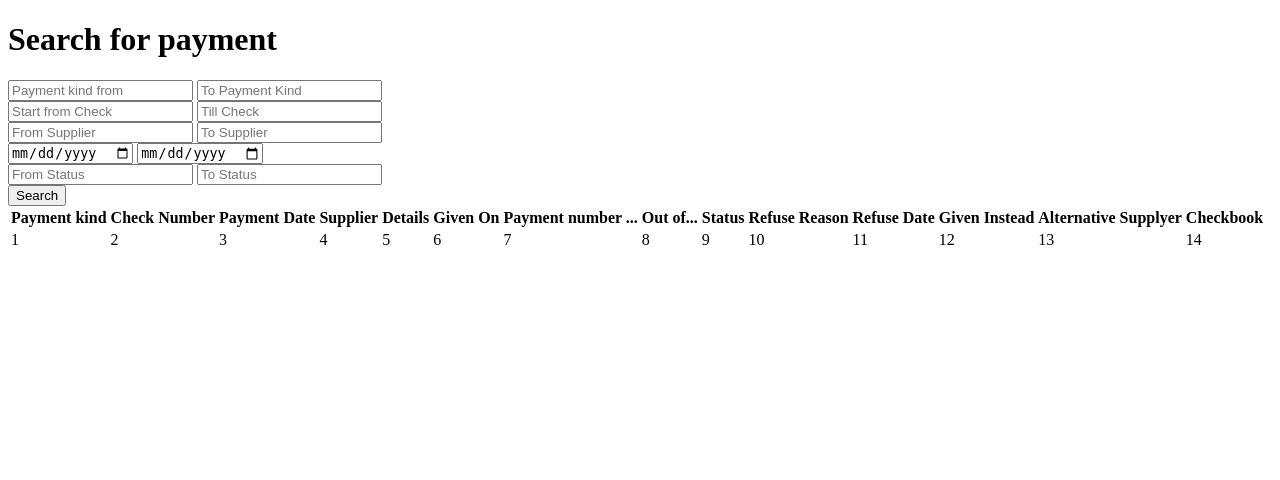
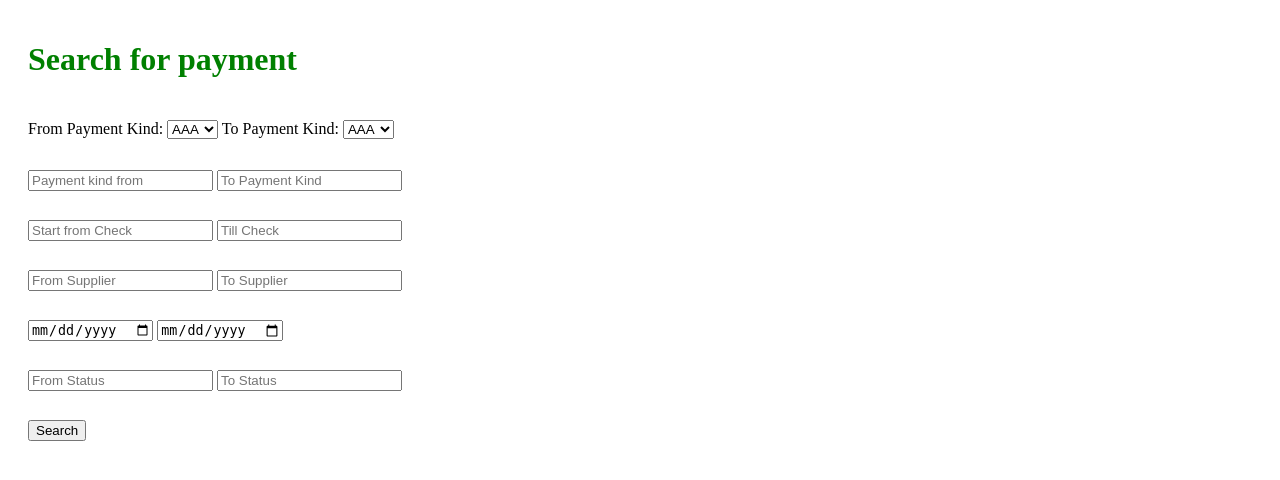
Before and after one commit to lenagavrilov/payments, a Django app: template search/templates/search/index.html in a window 1280 px wide. Shown: the top 480 px of the page. Run offline with Django 3.2, Linux system fonts and the light colour scheme; the template is opened without the code that fills it, so the values that code supplies are empty.

Commit message:
added for loop and moved all the css code to styles1.css

```diff
--- /dev/null
+++ b/search/static/search/styles1.css
@@ -0,0 +1,14 @@
+h1 {
+    padding: 20px;
+    color: green;
+}
+div {
+    height: 50px;
+    margin-left: 20px;;
+}
+
+table, td, th {
+    border: 1px black solid;
+    border-collapse: collapse;
+    padding: 5px;
+}
--- a/search/templates/search/index.html
+++ b/search/templates/search/index.html
@@ -1,10 +1,31 @@
+{% load static %}
 <!DOCTYPE html>
 <html lang='en'>
     <head>
         <title>Search</title>
+        <link rel="stylesheet" href="{% static 'search/styles1.css' %}">
+
     </head>
     <body>
-        <h1>Search for payment</h1>
+        <h1>Search for payment </h1>
+
+        <div>
+            <label for="paymentsKind">From Payment Kind: </label>
+
+            <select id="paymentsKind" name="paymentsKind">
+                <option value="aaa">AAA</option>
+                <option value="bbb">BBB</option>
+                <option value="ccc">CCC</option>
+                <option value="dddb">DDD</option>
+            </select>
+            <label for="paymentsKind">To Payment Kind: </label>
+            <select id="paymentsKind" name="paymentsKind">
+                <option value="aaa">AAA</option>
+                <option value="bbb">BBB</option>
+                <option value="ccc">CCC</option>
+                <option value="dddb">DDD</option>
+            </select>
+        </div>
 
         <div>
             <input name="fromPaymentKind" list='paymentsKind' placeholder="Payment kind from">
@@ -55,38 +76,16 @@
         <table>
             <thead>
                 <tr>
-                    <th>Payment kind</th>
-                    <th>Check Number</th>
-                    <th>Payment Date</th>
-                    <th>Supplier</th>
-                    <th>Details</th>
-                    <th>Given On</th>
-                    <th>Payment number ...</th>
-                    <th>Out of...</th>
-                    <th>Status</th>
-                    <th>Refuse Reason</th>
-                    <th>Refuse Date</th>
-                    <th>Given Instead</th>
-                    <th>Alternative Supplyer</th>
-                    <th>Checkbook</th>
+                    {% for columnName in columnsNames %}
+                        <th> {{ columnName }}</th>
+                    {% endfor %}
                 </tr>
             </thead>
             <tbody>
                 <tr>
-                   <td>1 </td>
-                    <td>2 </td>
-                    <td>3 </td>
-                    <td>4 </td>
-                    <td>5 </td>
-                    <td>6 </td>
-                    <td>7 </td>
-                    <td>8 </td>
-                    <td>9 </td>
-                    <td>10 </td>
-                    <td>11 </td>
-                    <td>12 </td>
-                    <td>13 </td>
-                    <td>14 </td>
+                    {% for columnValue in columnsValues %}
+                        <td> {{ columnValue }}</td>
+                    {% endfor %}
                  </tr>
             </tbody>
 
```
Also changed, not shown: search/views.py (+9 -1 lines), search/templates/search/layout.html (added).
